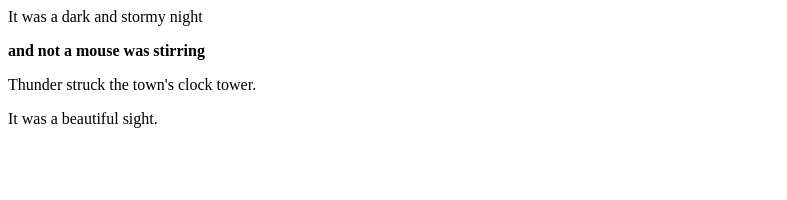
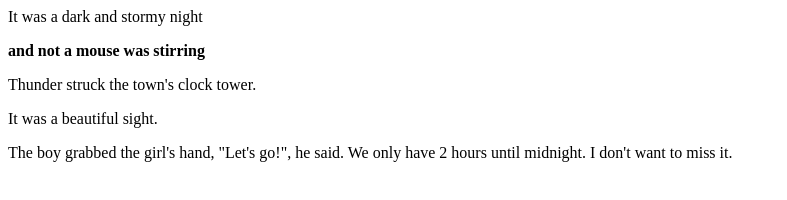
Before and after one commit to djacksonjr5/fireside_story, a plain HTML site: page index.html in a window 1280 px wide. Shown: the whole page, without its empty margins (0-787 px from the left). Drawn offline with Linux system fonts and the light colour scheme.

Commit message:
The plot thickens

```diff
--- a/index.html
+++ b/index.html
@@ -4,5 +4,6 @@
         <p><b>and not a mouse was stirring</b></p>
         <p>Thunder struck the town's clock tower.</p>
         <p>It was a beautiful sight.</p>
+        <p>The boy grabbed the girl's hand, "Let's go!", he said. We only have 2 hours until midnight. I don't want to miss it.</p>
     </body>
 </html>
```
